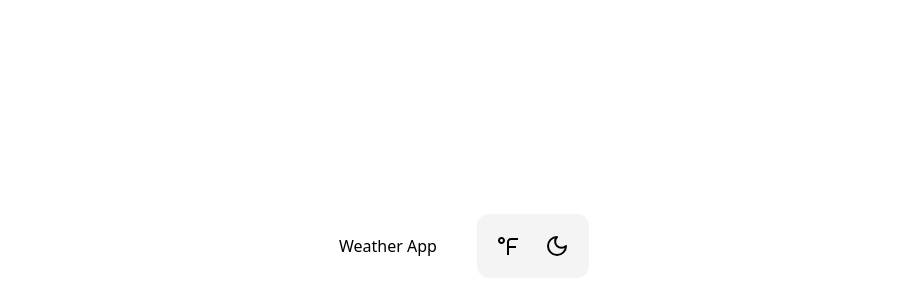
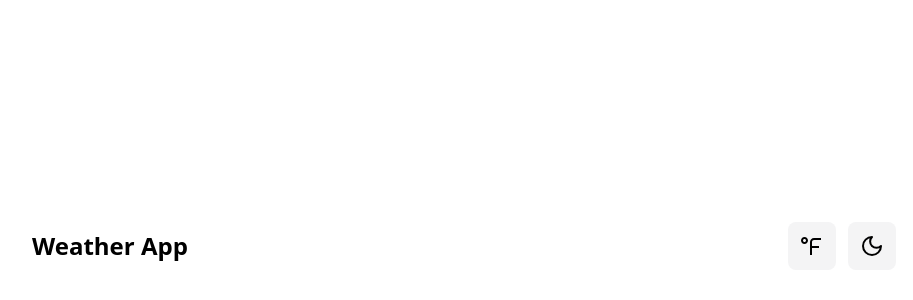
Before and after one commit to ChristopherZalapa/weatherDashboard, a React (Vite) app: page / in a window 1280 px wide. Shown: the part 138-438 px from the top of the page, without its empty margins (176-1089 px from the left). Built offline with nearby package versions, Linux system fonts and the light colour scheme.

Commit message:
Fixed the buttons and h1

```diff
--- a/src/App.jsx
+++ b/src/App.jsx
@@ -53,12 +53,12 @@ export default function App() {
 					darkMode ? "dark" : ""
 				} bg-white dark:bg-zinc-800 grid place-items-center h-screen w-full`}
 			>
+				<div className='container mx-auto px-4 py-8 max-w-4xl'>
 					<div className='flex justify-between items-center mb-8'>
-					<h1 className='flex justify-between pr-10'>Weather App</h1>
-
-					<div className='bg-zinc-100 dark:bg-zinc-700 p-2 rounded-xl'>
+						<h1 className='text-2xl font-bold dark:text-white'>Weather App</h1>
+						<div className='flex gap-3'>
 							<button
-							className='bg-transparent p-3 hover:bg-zinc-200 dark:hover:bg-zinc-100/10 rounded-lg text-black dark:text-white'
+								className='bg-zinc-100 dark:bg-zinc-700 p-3 hover:bg-zinc-200 dark:hover:bg-zinc-600 rounded-lg text-black dark:text-white transition-colors'
 								onClick={toggleTemperature}
 							>
 								{isFahrenheit ? (
@@ -68,14 +68,15 @@ export default function App() {
 								)}
 							</button>
 							<button
-							className='bg-transparent p-3 hover:bg-zinc-200 dark:hover:bg-zinc-100/10 rounded-lg text-black dark:text-white'
-							onClick={() => toggleDarkMode(false)}
+								className='bg-zinc-100 dark:bg-zinc-700 p-3 hover:bg-zinc-200 dark:hover:bg-zinc-600 rounded-lg text-black dark:text-white transition-colors'
+								onClick={toggleDarkMode}
 							>
 								{darkMode ? <LuSun size={24} /> : <LuMoon size={24} />}
 							</button>
 						</div>
 					</div>
 				</div>
+			</div>
 		</>
 	);
 }
```
Lines whose indentation alone changed are shown as unchanged.
